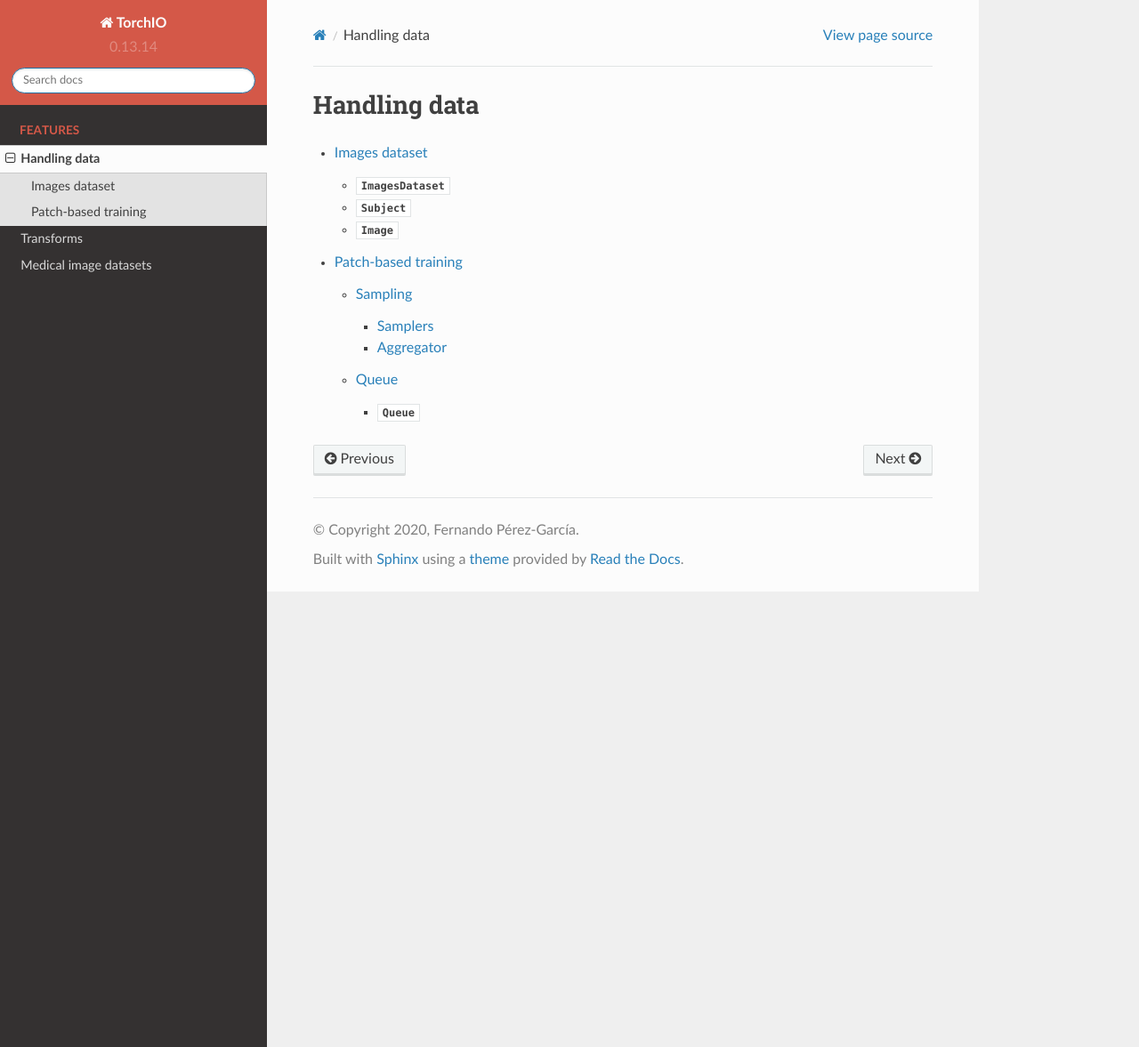
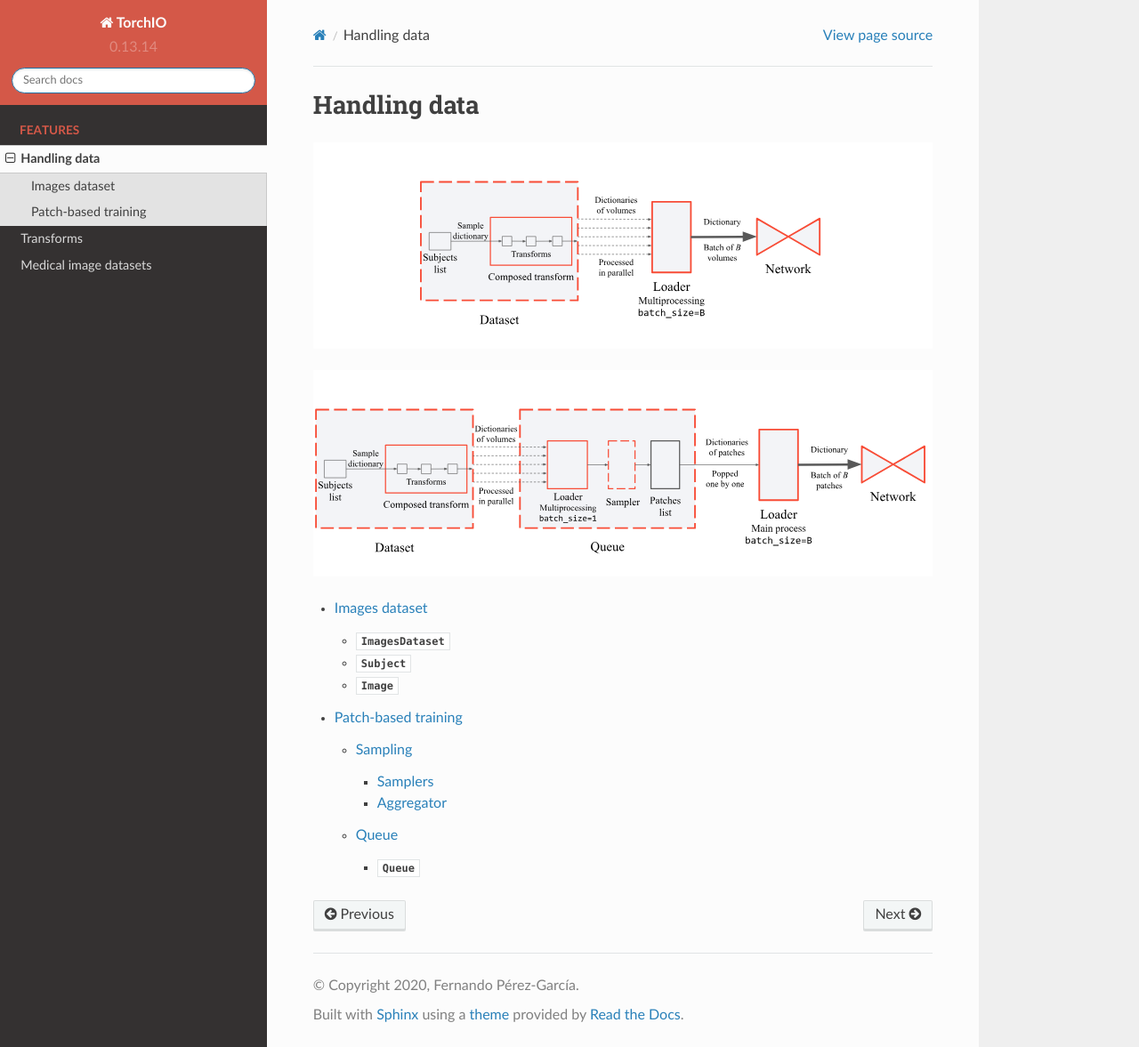
Before and after one commit to TorchIO-project/torchio, a Sphinx documentation site: the page built from docs/source/data/data.rst, in a window 1280 px wide and 1177 px high. Shown: the whole window at 89% size. Built offline with Sphinx 7.4.7 and the Read the Docs theme 2.0.0, drawn with Linux system fonts in a browser that asks for light colours.

Commit message:
Add diagrams from paper

```diff
--- a/docs/source/data/data.rst
+++ b/docs/source/data/data.rst
@@ -1,5 +1,12 @@
 Handling data
 =============
+
+.. image:: ../../images/diagram_volumes.svg
+   :alt: Training with volumes
+
+.. image:: ../../images/diagram_patches.svg
+   :alt: Training with patches
+
 
 .. toctree::
    :maxdepth: 3
```
Also changed, not shown: docs/images/diagram_patches.svg (added), docs/images/diagram_volumes.svg (added).
